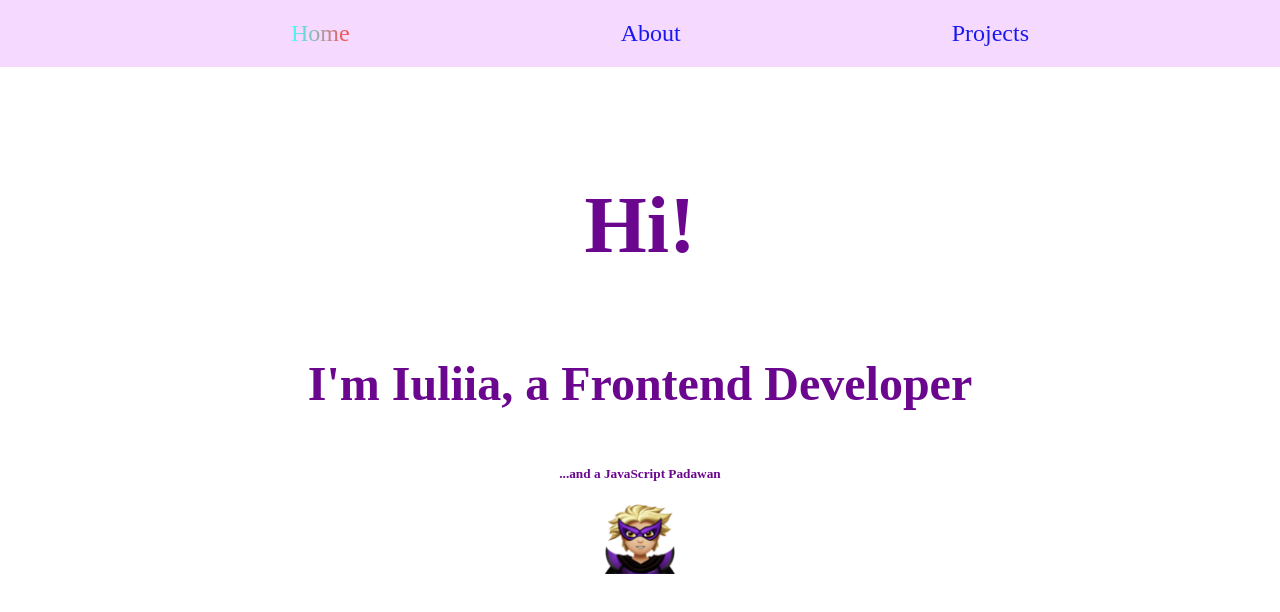
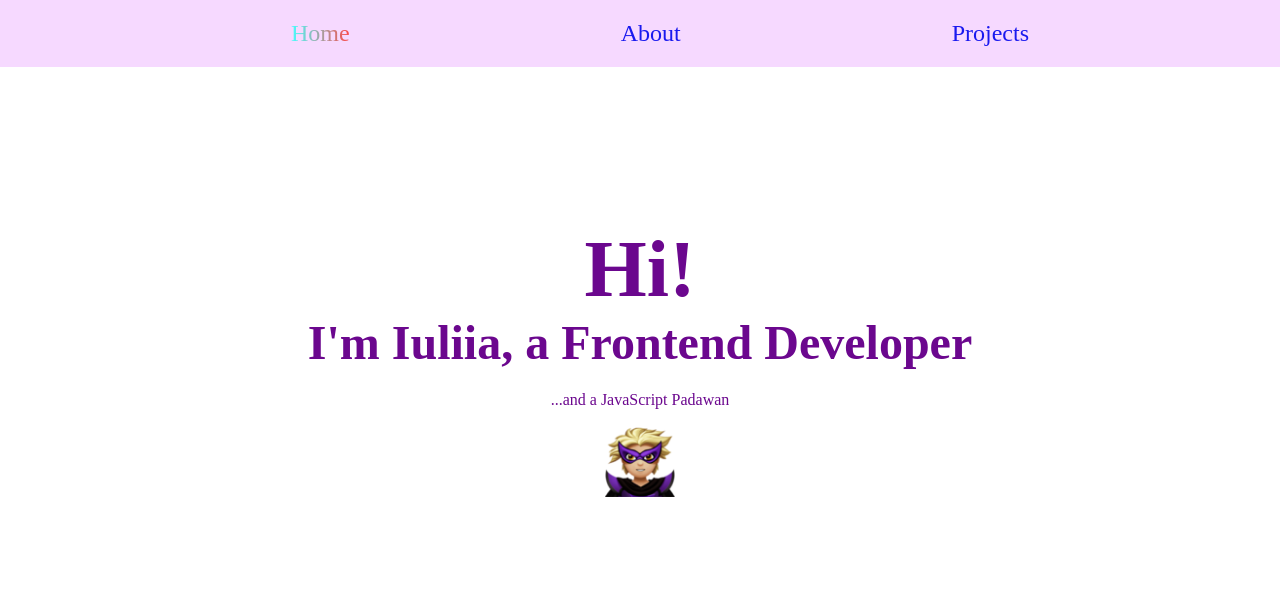
Before and after one commit to YuLogun/my-portfolio, a React (Create React App) app: page /#/ in a window 1280 px wide. Shown: the top 612 px of the page. Built offline with nearby package versions, Linux system fonts and the light colour scheme; a web font is replaced by a local one.

Commit message:
added some animation to my home page

```diff
--- a/src/Home.js
+++ b/src/Home.js
@@ -4,9 +4,14 @@ import './assets/Home.scss'
 
 export const Home = () => (
   <div className="home">
-    <h1 className="home_hi">Hi!</h1>
-    <h1 className="home_name">I'm Iuliia, a Frontend Developer </h1>
-    <h5>...and a JavaScript Padawan</h5>
+    <h1>
+      <span className="home_hi first">Hi!</span>
+      <br />
+      <span className="home_span second">I'm Iuliia, </span>
+      <span className="home_span third">a Frontend Developer </span>
+    </h1>
+    <span className="home_span fourth">...and a JavaScript Padawan</span>
+    <br />
     <img src={img} alt="super girl" className="image-container_img" />
   </div>
 )
--- a/src/assets/Home.scss
+++ b/src/assets/Home.scss
@@ -7,20 +7,59 @@
   align-items: center;
   color: #6B078E;
   text-align: center;
-  @media screen and (min-width: 768px) {
-    .home_name {
-      font-size: 3rem;
+  h1 {
+    .second {
+      font-size: 2rem;
+      @media screen and (min-width: 768px) {
+        font-size: 3rem;
+      }
+    }
+    .third {
+      font-size: 2rem;
+      @media screen and (min-width: 768px) {
+        font-size: 3rem;
+      }
     }
   }
 }
 
 .home_hi {
   font-size: 4rem;
+  color: white;
+  animation: home_hi 2s ease-in forwards;
+  &.first {animation-delay: 0s;}
   @media screen and (min-width: 768px) {
     font-size: 5rem;
   }
 }
 
+.home_span {
+  color: white;
+  animation: home_span 2s ease-in forwards;
+  &.second {animation-delay: 0.2s;}
+  &.third {animation-delay: 0.4s;}
+  @keyframes home_span {
+    50% {
+      color: #F5D5FF;
+    }
+    100% {
+      color: #6B078E;
+    }
+  }
+}
+
+.fourth {
+  animation-delay: 0.6s;
+}
+
+@keyframes home_hi {
+  50% {
+    color: #F5D5FF;
+  }
+  100% {
+    color: #6B078E;
+  }
+}
 
 .image-container_img {
   width: 70px;
```
